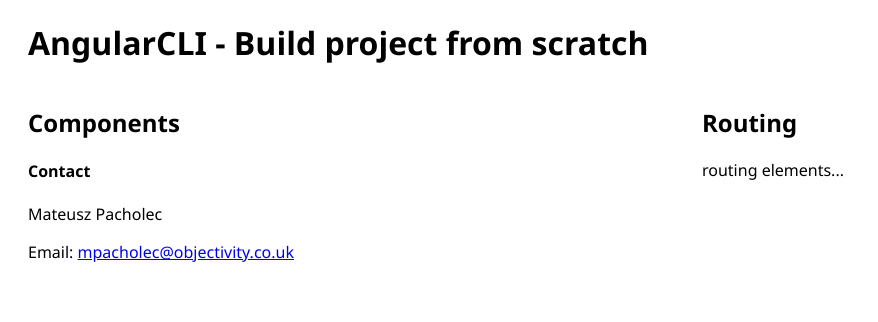
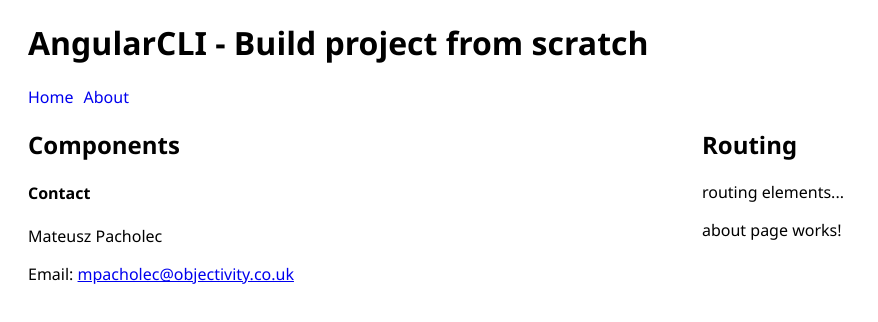
Before and after one commit to mati4455/AngularCLI-Workshops, an Angular app: page /about in a window 1280 px wide. Shown: the top 322 px of the page, without its empty margins (0-878 px from the left). Built offline with nearby package versions, Linux system fonts and the light colour scheme.

Commit message:
Add about component with routing

```diff
--- /dev/null
+++ b/src/app/about/about.component.html
@@ -0,0 +1,3 @@
+<p>
+  about page works!
+</p>
--- /dev/null
+++ b/src/app/about/about.component.ts
@@ -0,0 +1,15 @@
+import { Component, OnInit } from '@angular/core';
+
+@Component({
+  selector: 'app-about',
+  templateUrl: './about.component.html',
+  styleUrls: ['./about.component.scss']
+})
+export class AboutComponent implements OnInit {
+
+  constructor() { }
+
+  ngOnInit() {
+  }
+
+}
--- a/src/app/app.component.html
+++ b/src/app/app.component.html
@@ -3,6 +3,11 @@
   <header>
     <h1>AngularCLI - Build project from scratch</h1>
   </header>
+
+  <nav>
+    <a routerLink="/">Home</a>
+    <a routerLink="about">About</a>
+  </nav>
 
   <main class="columns">
 
@@ -21,6 +26,7 @@
       </header>
       <Section>
         routing elements...
+        <router-outlet></router-outlet>
       </Section>
     </article>
 
--- a/src/app/app.component.scss
+++ b/src/app/app.component.scss
@@ -1,6 +1,22 @@
 .container {
   margin: 20px;
   font-family: 'Segoe UI', Tahoma, Geneva, Verdana, sans-serif;
+}
+
+nav {
+  a {
+    display: inline-block;
+    margin-right: 10px;
+    text-decoration: none;
+
+    &:visited {
+      color: inherit;
+    }
+
+    &:hover {
+      color: rgb(67, 167, 0);
+    }
+  }
 }
 
 .columns {
--- a/src/app/app.module.ts
+++ b/src/app/app.module.ts
@@ -1,18 +1,28 @@
+import { NgModule } from '@angular/core';
 import { BrowserModule } from '@angular/platform-browser';
-import { NgModule } from '@angular/core';
+import { RouterModule, Routes } from '@angular/router';
 
-
+import { AboutComponent } from './about/about.component';
 import { AppComponent } from './app.component';
 import { ContactComponent } from './contact/contact.component';
 
 
+const appRoutes: Routes = [
+  {
+    path: 'about',
+    component: AboutComponent
+  }
+];
+
 @NgModule({
   declarations: [
     AppComponent,
-    ContactComponent
+    ContactComponent,
+    AboutComponent
   ],
   imports: [
-    BrowserModule
+    BrowserModule,
+    RouterModule.forRoot(appRoutes)
   ],
   providers: [],
   bootstrap: [AppComponent]
```
Also changed, not shown: src/app/about/about.component.scss (added).
